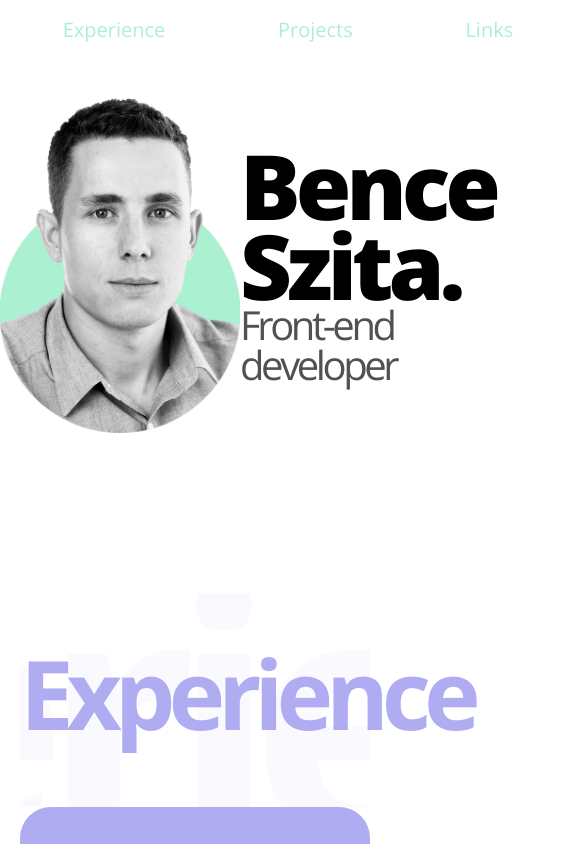
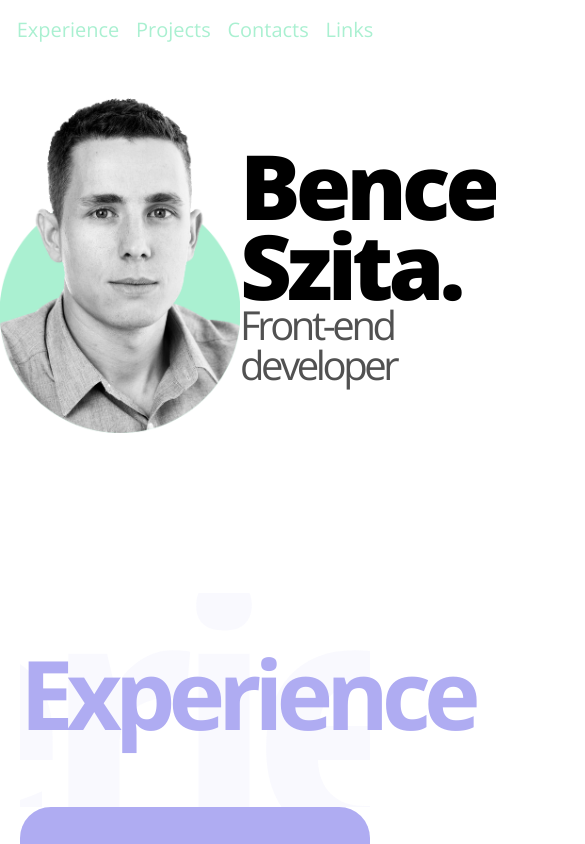
Before and after one commit to Ben-sz/portrait, an Angular app: page / in a window 390 px wide. Shown: the top 844 px of the page, 585 px wide, since content can reach past the window. Built offline with nearby package versions, Linux system fonts and the light colour scheme.

Commit message:
updates responsive element

```diff
--- a/src/app/home/home.component.html
+++ b/src/app/home/home.component.html
@@ -84,7 +84,7 @@
 
 
 <div class="block-main block-margin" id="contacts">
-  <div class="block-container">
+  <div class="block-container left-flextext">
 
     <div class="block-child contacts-bg">
       <div class="block-title mintcolor">   <h1>Contacts</h1></div>
@@ -103,7 +103,7 @@
 
 
 <div class="block-main block-margin" id="links">
-  <div class="block-container">
+  <div class="block-container right-flextext">
 
 
 
--- a/src/app/home/home.component.scss
+++ b/src/app/home/home.component.scss
@@ -202,15 +202,16 @@ text-align: center;
   display: flex;
   flex-direction: column;
   justify-content: space-between;
-  margin-left: 2rem;
-  margin-right: 2rem;
+
   text-align: center;
   color:  white;
+  margin: 2rem 1rem;
+
     h1{
-      color:  white;
-      font-size: 30px;
+
+      font-size: 48px;
       font-weight: normal;
-      line-height: 40px;
+      line-height: 48px;
 
       transition: all 0.3s ease-in-out;
       &:hover{
--- a/src/app/nav/nav.component.html
+++ b/src/app/nav/nav.component.html
@@ -2,8 +2,9 @@
   <div class="nav-wrapper">
     <div class="nav-button"> <a href="#experience">Experience</a> </div>
   <div class="nav-button"><a href="#projects">Projects</a></div>
+  <div class="nav-button"><a href="#contacts">Contacts</a></div>
   <div class="nav-button"><a href="#links">Links</a></div>
-  <div class="nav-button"><a href="#contacts">Contacts</a></div>
+
 
 
   </div>
--- a/src/app/nav/nav.component.scss
+++ b/src/app/nav/nav.component.scss
@@ -49,9 +49,6 @@ body{
 .nav-top{
   height: 50px;
   display: block;
-
-  padding-right: 30px;
-
 }
 
 .nav-wrapper{
@@ -62,13 +59,17 @@ body{
 
   display: flex;
   justify-content: space-evenly;
+
+  @media (max-width: 50rem){
+    width: 100%;
+
+  }
+
 }
 .nav-button{
   margin-top: 10px;
   margin-bottom: 5px;
   height:80%;
-  padding-left: 20px;
-  padding-right: 50px;
 
   display:flex;justify-content:center;align-items:center;
   a{
```
